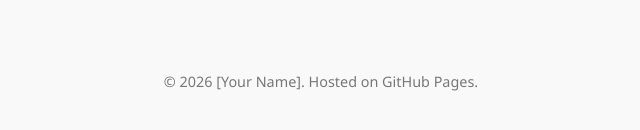
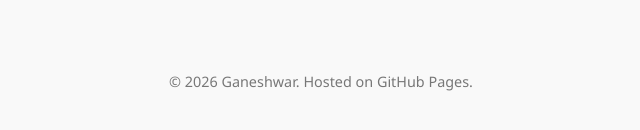
Before and after one commit to gyani1088/gyani1088.github.io, a plain HTML site: page index.html in a window 1280 px wide. Shown: the part 568-698 px from the top of the page, 319-959 px from the left. Drawn offline with Linux system fonts and the light colour scheme.

Commit message:
Name update

```diff
--- a/index.html
+++ b/index.html
@@ -123,7 +123,7 @@
     </div>
 
     <footer>
-        <p>&copy; 2026 [Your Name]. Hosted on GitHub Pages.</p>
+        <p>&copy; 2026 Ganeshwar. Hosted on GitHub Pages.</p>
     </footer>
 
 </body>
```
